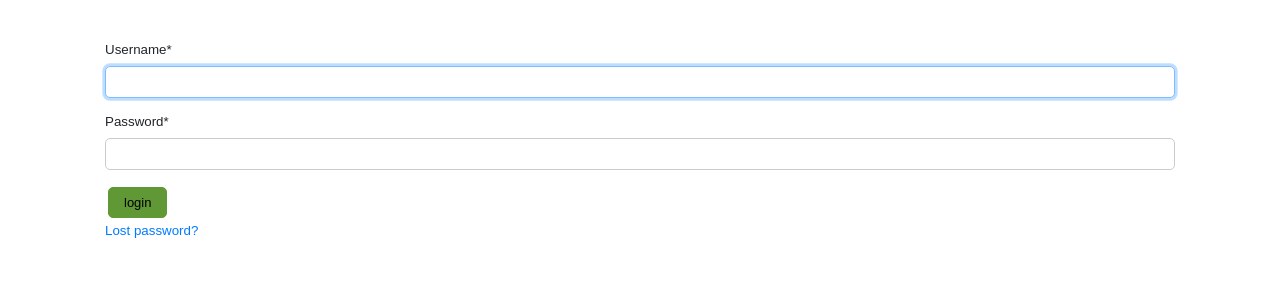
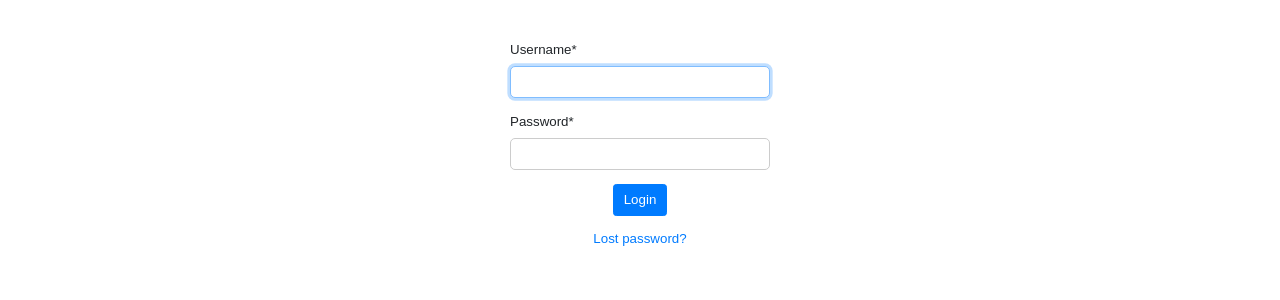
Before and after one commit to motlib/dbloc, a Django app: page /accounts/login/ in a window 1280 px wide. Shown: the part 47-347 px from the top of the page. Run offline with Django 3.2, Linux system fonts and the light colour scheme; some libraries are stand-ins or nearby versions.

Commit message:
Improved login page

```diff
--- a/loc/templates/registration/login.html
+++ b/loc/templates/registration/login.html
@@ -6,10 +6,6 @@
 {% block title %}Log in{% endblock %}
 
 {% block content %}
-
-{% if form.errors %}
-<p>Your username and password didn't match. Please try again.</p>
-{% endif %}
 
 {% if next %}
 {% if user.is_authenticated %}
@@ -21,15 +17,39 @@
 {% endif %}
 
 <form method="post" action="{% url 'login' %}">
+  {% if form.non_field_errors %}
+  <div class="alert alert-block alert-danger">
+    <ul class="list-unstyled m-0">
+      {% for error in form.non_field_errors %}
+      <li>{{ error }}</li>
+      {% endfor %}
+    </ul>
+  </div>
+  {% endif %}
+
   {% csrf_token %}
 
-  {{ form|crispy }}
+  {# form|crispy #}
 
-  <input type="submit" value="login">
-  <input type="hidden" name="next" value="{{ next }}">
+  <div class="form-row justify-content-center">
+    <div class="form-group col-md-3 mb-0">
+      {{ form.username | as_crispy_field }}
+    </div>
+  </div>
+  <div class="form-row justify-content-center">
+    <div class="form-group col-md-3 mb-0">
+      {{ form.password | as_crispy_field }}
+    </div>
+  </div>
+  <div class="form-row justify-content-center">
+    <button class="btn btn-primary" type="submit">Login</button>
+    <input type="hidden" name="next" value="{{ next }}">
+  </div>
+  <div class="form-row justify-content-center mt-3">
+    {# Assumes you setup the password_reset view in your URLconf #}
+    <p><a href="{% url 'password_reset' %}">Lost password?</a></p>
+  </div>
 </form>
 
-{# Assumes you setup the password_reset view in your URLconf #}
-<p><a href="{% url 'password_reset' %}">Lost password?</a></p>
 
 {% endblock %}
```
